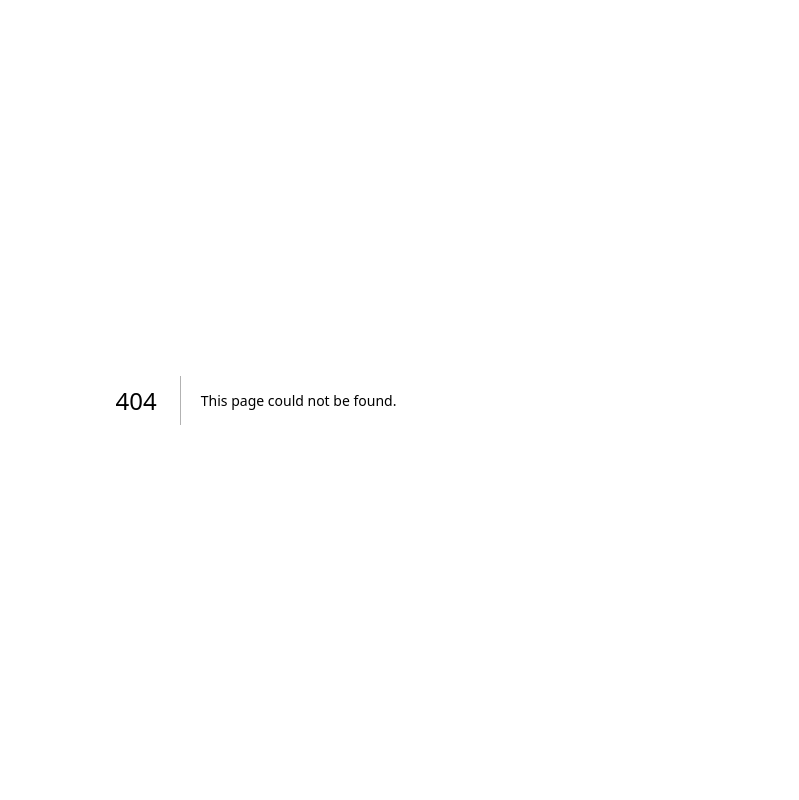
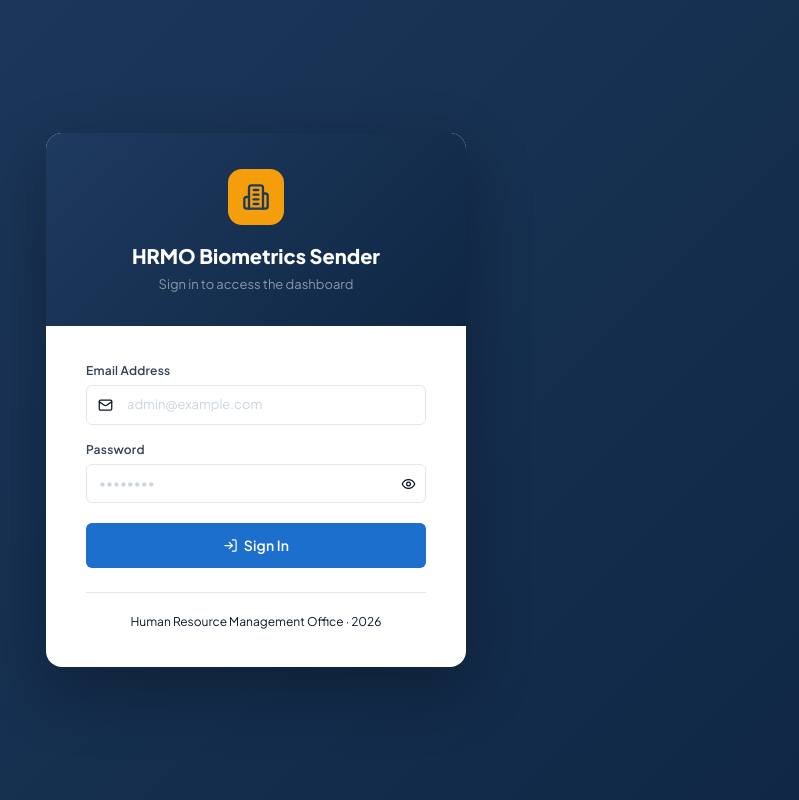
Before and after one commit to Renzybriann/HRMO-Biometrics-Sender, a Next.js app: page /login in a window 1280 px wide. Before the commit this address had no page. Shown: the whole page, without its empty margins (384-1183 px from the left). Built offline with nearby package versions, Linux system fonts and the light colour scheme.

Commit message:
addded login for security

```diff
--- /dev/null
+++ b/app/api/auth/logout/route.ts
@@ -0,0 +1,8 @@
+import { NextResponse } from 'next/server';
+import { createServerSupabaseClient } from '@/lib/supabase-server';
+
+export async function POST() {
+  const supabase = await createServerSupabaseClient();
+  await supabase.auth.signOut();
+  return NextResponse.json({ success: true });
+}
--- /dev/null
+++ b/app/login/page.tsx
@@ -0,0 +1,174 @@
+'use client';
+
+import { useState } from 'react';
+import { useRouter } from 'next/navigation';
+import { createClient } from '@/lib/supabase-client';
+import { Building2, Mail, Eye, EyeOff, LogIn, RefreshCw, AlertCircle } from 'lucide-react';
+
+export default function LoginPage() {
+  const router = useRouter();
+  const [email, setEmail] = useState('');
+  const [password, setPassword] = useState('');
+  const [showPass, setShowPass] = useState(false);
+  const [loading, setLoading] = useState(false);
+  const [error, setError] = useState('');
+
+  const handleLogin = async (e: React.FormEvent) => {
+    e.preventDefault();
+    setError('');
+    setLoading(true);
+
+    const supabase = createClient();
+    const { error } = await supabase.auth.signInWithPassword({ email, password });
+
+    setLoading(false);
+
+    if (error) {
+      setError('Invalid email or password. Please try again.');
+      return;
+    }
+
+    router.push('/');
+    router.refresh();
+  };
+
+  return (
+    <div style={{
+      minHeight: '100vh',
+      background: 'linear-gradient(135deg, #1e3a5f 0%, #0f2744 100%)',
+      display: 'flex',
+      alignItems: 'center',
+      justifyContent: 'center',
+      padding: 24,
+    }}>
+      {/* Card */}
+      <div style={{
+        width: '100%',
+        maxWidth: 420,
+        background: '#fff',
+        borderRadius: 16,
+        boxShadow: '0 24px 64px rgba(0,0,0,0.3)',
+        overflow: 'hidden',
+      }}>
+        {/* Header */}
+        <div style={{
+          background: 'linear-gradient(135deg, #1e3a5f 0%, #0f2744 100%)',
+          padding: '36px 40px 32px',
+          textAlign: 'center',
+        }}>
+          <div style={{
+            width: 56, height: 56, borderRadius: 14,
+            background: '#f59e0b',
+            display: 'flex', alignItems: 'center', justifyContent: 'center',
+            margin: '0 auto 16px',
+          }}>
+            <Building2 size={28} color="#1e3a5f" />
+          </div>
+          <div style={{ color: '#fff', fontWeight: 800, fontSize: 20, marginBottom: 4 }}>
+            HRMO Biometrics Sender
+          </div>
+          <div style={{ color: 'rgba(255,255,255,0.5)', fontSize: 13 }}>
+            Sign in to access the dashboard
+          </div>
+        </div>
+
+        {/* Form */}
+        <div style={{ padding: '36px 40px' }}>
+          <form onSubmit={handleLogin}>
+            <div style={{ display: 'flex', flexDirection: 'column', gap: 16 }}>
+
+              {/* Email */}
+              <div>
+                <label className="label">Email Address</label>
+                <div style={{ position: 'relative' }}>
+                  <input
+                    className="input"
+                    type="email"
+                    value={email}
+                    onChange={e => setEmail(e.target.value)}
+                    placeholder="admin@example.com"
+                    required
+                    style={{ paddingLeft: 40 }}
+                  />
+                  <Mail size={15} style={{
+                    position: 'absolute', left: 12, top: '50%',
+                    transform: 'translateY(-50%)', color: 'var(--gray-400)',
+                  }} />
+                </div>
+              </div>
+
+              {/* Password */}
+              <div>
+                <label className="label">Password</label>
+                <div style={{ position: 'relative' }}>
+                  <input
+                    className="input"
+                    type={showPass ? 'text' : 'password'}
+                    value={password}
+                    onChange={e => setPassword(e.target.value)}
+                    placeholder="••••••••"
+                    required
+                    style={{ paddingRight: 42 }}
+                  />
+                  <button
+                    type="button"
+                    onClick={() => setShowPass(!showPass)}
+                    style={{
+                      position: 'absolute', right: 10, top: '50%',
+                      transform: 'translateY(-50%)',
+                      background: 'none', border: 'none',
+                      cursor: 'pointer', color: 'var(--gray-400)', display: 'flex',
+                    }}>
+                    {showPass ? <EyeOff size={15} /> : <Eye size={15} />}
+                  </button>
+                </div>
+              </div>
+
+              {/* Error */}
+              {error && (
+                <div style={{
+                  background: 'var(--danger-bg)',
+                  border: '1px solid var(--danger)',
+                  borderRadius: 8,
+                  padding: '10px 14px',
+                  display: 'flex',
+                  alignItems: 'center',
+                  gap: 8,
+                  fontSize: 13,
+                  color: 'var(--danger)',
+                  fontWeight: 500,
+                }}>
+                  <AlertCircle size={14} style={{ flexShrink: 0 }} />
+                  {error}
+                </div>
+              )}
+
+              {/* Submit */}
+              <button
+                type="submit"
+                className="btn btn-primary"
+                disabled={loading}
+                style={{ width: '100%', marginTop: 4, padding: '12px 0', fontSize: 14 }}>
+                {loading
+                  ? <><RefreshCw size={15} className="spin" /> Signing in…</>
+                  : <><LogIn size={15} /> Sign In</>}
+              </button>
+
+            </div>
+          </form>
+
+          <div style={{
+            marginTop: 24,
+            paddingTop: 20,
+            borderTop: '1px solid var(--gray-200)',
+            textAlign: 'center',
+            fontSize: 12,
+            color: 'var(--gray-400)',
+          }}>
+            Human Resource Management Office · 2026
+          </div>
+        </div>
+      </div>
+    </div>
+  );
+}
--- a/app/page.tsx
+++ b/app/page.tsx
@@ -7,8 +7,9 @@ import {
   ChevronDown, ChevronUp, X, Edit2, Save, AlertCircle, Paperclip,
   Eye, EyeOff, Shield, Pencil, Info, Minimize2, Maximize2,
   Layers, StopCircle, RotateCcw, Square, CheckSquare, Calendar,
-  BookTemplate, Copy, Trash, BookOpen, Link, ExternalLink
+  BookTemplate, Copy, Trash, BookOpen, Link, ExternalLink,LogOut
 } from 'lucide-react';
+import { createClient } from '@/lib/supabase-client';
 
 // ─── Types ───────────────────────────────────────────────────────────────────
 interface Office { id: string; name: string; emails: string[]; createdAt: string; }
@@ -139,6 +140,35 @@ function Sidebar({ active, onChange, logCount }: { active: Tab; onChange: (t: Ta
           </button>
         ))}
       </nav>
+
+      {/* Logout button */}
+      <div style={{ padding: '16px 10px', borderTop: '1px solid rgba(255,255,255,0.08)' }}>
+        <button
+          onClick={async () => {
+            const supabase = createClient();
+            await supabase.auth.signOut();
+            window.location.href = '/login';
+          }}
+          style={{
+            width: '100%', display: 'flex', alignItems: 'center', gap: 10,
+            padding: '10px 14px', borderRadius: 8, border: 'none',
+            background: 'rgba(255,255,255,0.06)',
+            color: 'rgba(255,255,255,0.5)',
+            cursor: 'pointer', fontSize: 13, fontWeight: 500,
+            fontFamily: 'inherit', transition: 'all 0.15s',
+          }}
+          onMouseEnter={e => {
+            (e.currentTarget as HTMLButtonElement).style.background = 'rgba(220,38,38,0.2)';
+            (e.currentTarget as HTMLButtonElement).style.color = '#fca5a5';
+          }}
+          onMouseLeave={e => {
+            (e.currentTarget as HTMLButtonElement).style.background = 'rgba(255,255,255,0.06)';
+            (e.currentTarget as HTMLButtonElement).style.color = 'rgba(255,255,255,0.5)';
+          }}>
+          <LogOut size={16} style={{ opacity: 0.7 }} />
+          <span>Sign Out</span>
+        </button>
+      </div>
     </aside>
   );
 }
--- /dev/null
+++ b/lib/supabase-client.ts
@@ -0,0 +1,8 @@
+import { createBrowserClient } from '@supabase/ssr';
+
+export function createClient() {
+  return createBrowserClient(
+    process.env.NEXT_PUBLIC_SUPABASE_URL!,
+    process.env.NEXT_PUBLIC_SUPABASE_ANON_KEY!
+  );
+}
--- /dev/null
+++ b/lib/supabase-server.ts
@@ -0,0 +1,24 @@
+import { createServerClient } from '@supabase/ssr';
+import { cookies } from 'next/headers';
+
+export async function createServerSupabaseClient() {
+  const cookieStore = await cookies();
+  return createServerClient(
+    process.env.NEXT_PUBLIC_SUPABASE_URL!,
+    process.env.NEXT_PUBLIC_SUPABASE_ANON_KEY!,
+    {
+      cookies: {
+        getAll() {
+          return cookieStore.getAll();
+        },
+        setAll(cookiesToSet) {
+          try {
+            cookiesToSet.forEach(({ name, value, options }) =>
+              cookieStore.set(name, value, options)
+            );
+          } catch {}
+        },
+      },
+    }
+  );
+}
--- a/package.json
+++ b/package.json
@@ -8,6 +8,7 @@
     "start": "next start"
   },
   "dependencies": {
+    "@supabase/ssr": "^0.10.3",
     "@supabase/supabase-js": "^2.105.3",
     "lucide-react": "^0.400.0",
     "next": "14.2.5",
```
Also changed, not shown: middleware.ts (added, +55 -0 lines), 1 other file (tests, documents, lock files or other folders).
